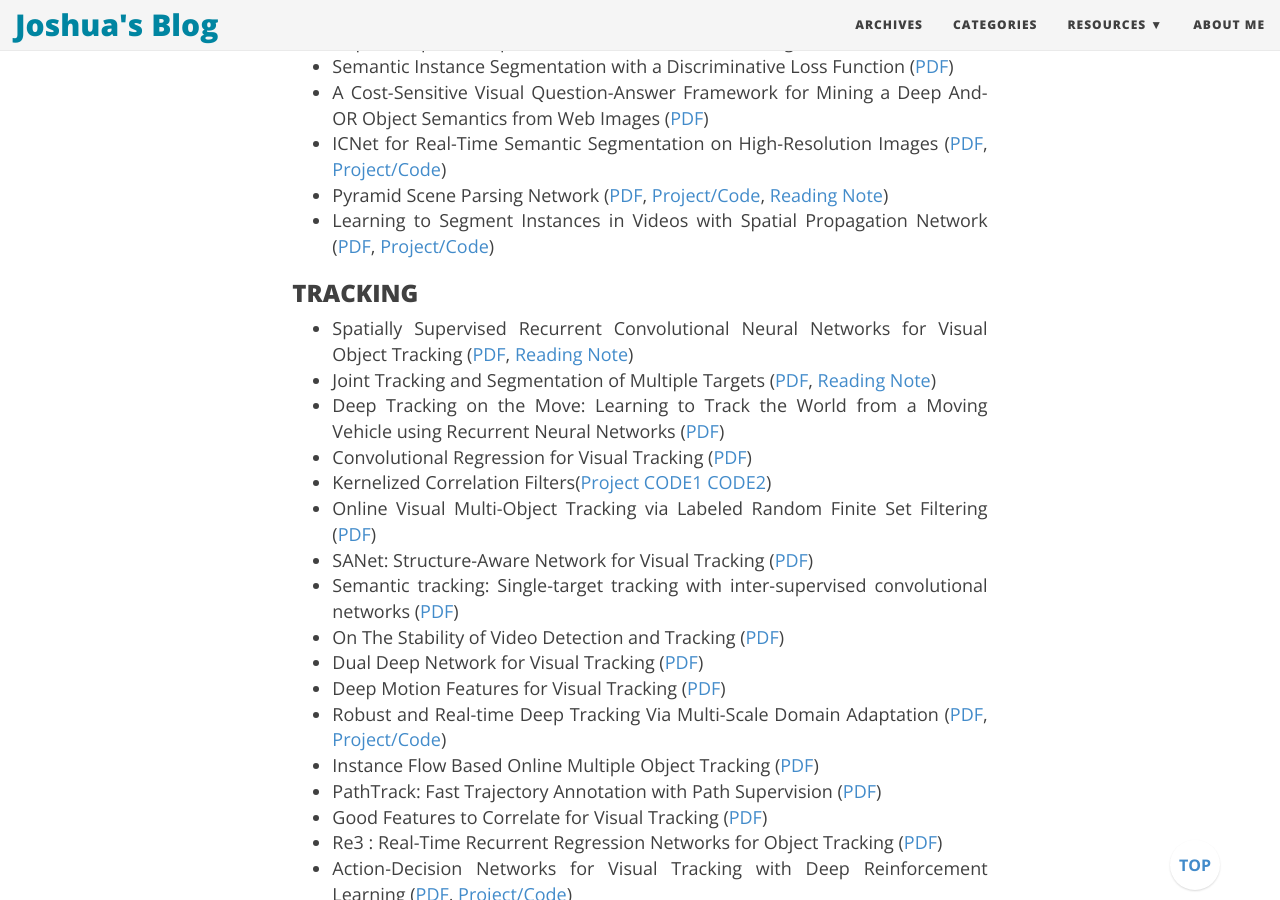
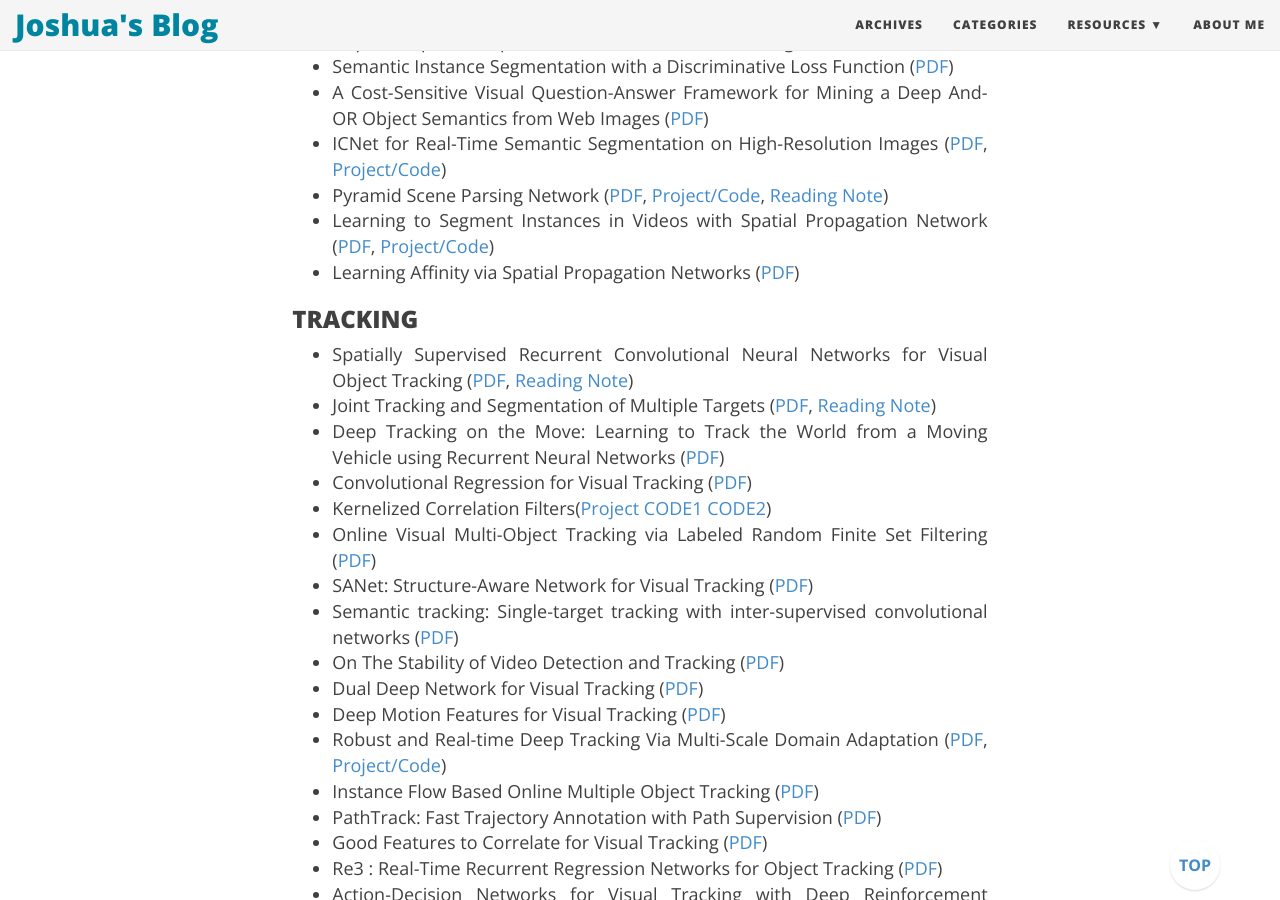
Before and after one commit to joshua19881228/joshua19881228.github.io, a Jekyll site: the page built from _posts/Computer_Vision/2016-08-25-my-jumble-of-computer-vision.md, in a window 1280 px wide and 900 px high, scrolled down 5935 px. Built offline with Jekyll 4.4.1, drawn with Linux system fonts in a browser that asks for light colours; nearby versions of some CDN libraries; comment, search, counter and statistics services are not loaded.

Commit message:
update post

```diff
--- a/_posts/Computer_Vision/2016-08-25-my-jumble-of-computer-vision.md
+++ b/_posts/Computer_Vision/2016-08-25-my-jumble-of-computer-vision.md
@@ -136,6 +136,7 @@ I am going to maintain this page to record a few things about computer vision th
 * ICNet for Real-Time Semantic Segmentation on High-Resolution Images ([PDF](https://arxiv.org/abs/1704.08545), [Project/Code](https://hszhao.github.io/projects/icnet/))
 * Pyramid Scene Parsing Network ([PDF](https://arxiv.org/abs/1612.01105), [Project/Code](https://github.com/hszhao/PSPNet), [Reading Note](https://joshua19881228.github.io/2017-09-19-PSPNet/))
 * Learning to Segment Instances in Videos with Spatial Propagation Network ([PDF](http://davischallenge.org/challenge2017/papers/DAVIS-Challenge-6th-Team.pdf), [Project/Code](https://github.com/JingchunCheng/Seg-with-SPN))
+* Learning Affinity via Spatial Propagation Networks ([PDF](https://arxiv.org/abs/1710.01020))
 
 ### TRACKING ###
 
```
